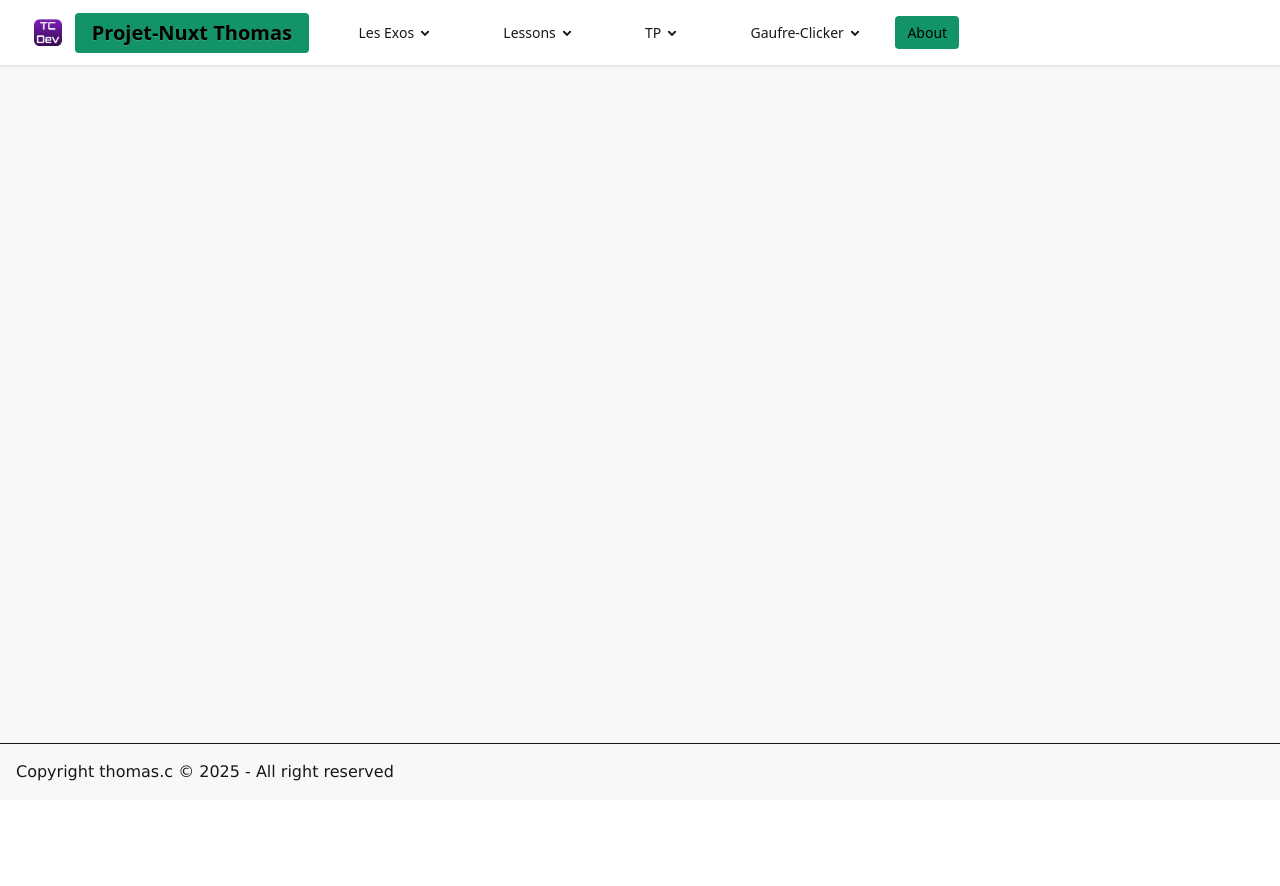
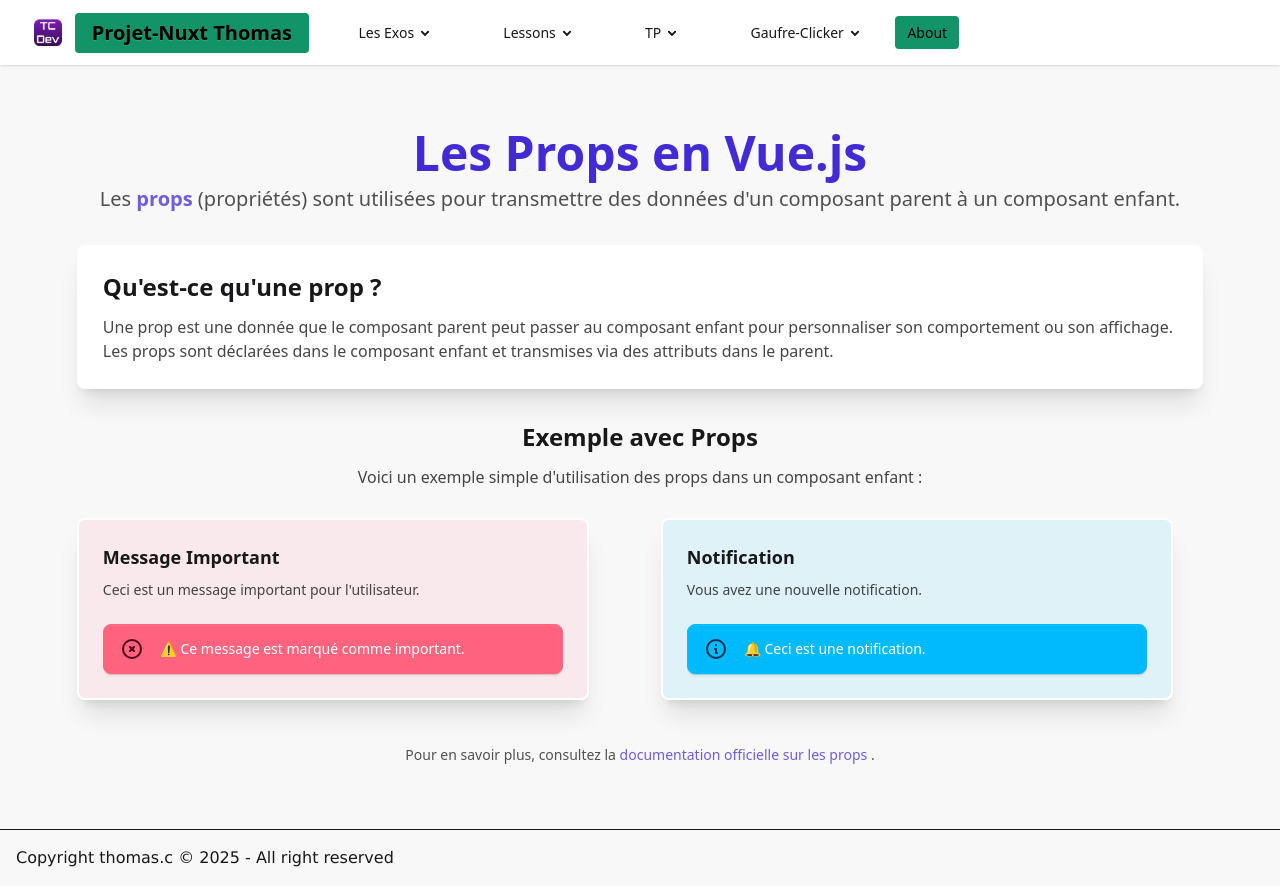
Before and after one commit to Thomasn9/Projet-nuxt, a Nuxt app: page /lessons/props in a window 1280 px wide. Before the commit the page ends 800 px from the top, so only its background shows below. Built offline with nearby package versions, Linux system fonts and the light colour scheme.

Commit message:
ajout lessons props

```diff
--- a/app/components/AppHeader.vue
+++ b/app/components/AppHeader.vue
@@ -45,7 +45,8 @@
                 <li><NuxtLink to="/lessons/dynamic-styling">Dynamic-styling</NuxtLink></li>
                 <li><NuxtLink to="/lessons/conditional-rendering">Conditional-rendering</NuxtLink></li>
                 <li><NuxtLink to="/lessons/lifecycle">Cycle de vie des composants</NuxtLink></li>
-                <li><NuxtLink to="/lessons/emit">Communication component</NuxtLink></li>
+                <li><NuxtLink to="/lessons/props">Communication component parents -> enfants</NuxtLink></li>
+                <li><NuxtLink to="/lessons/emit">Communication component enfant -> parents</NuxtLink></li>
               </ul>
             </details>
           </li>
@@ -113,7 +114,8 @@
               <li><NuxtLink to="/lessons/dynamic-styling">Dynamic-styling</NuxtLink></li>
               <li><NuxtLink to="/lessons/conditional-rendering">Conditional-rendering</NuxtLink></li>
               <li><NuxtLink to="/lessons/lifecycle">Cycle de vie des composants</NuxtLink></li>
-              <li><NuxtLink to="/lessons/emit">Communication component</NuxtLink></li>
+              <li><NuxtLink to="/lessons/props">Communication component parents -> enfants</NuxtLink></li>
+              <li><NuxtLink to="/lessons/emit">Communication component enfant -> parents</NuxtLink></li>
             </ul>
           </details>
         </li>
--- /dev/null
+++ b/app/components/MessageCard.vue
@@ -0,0 +1,53 @@
+<template>
+    <div class="card w-full max-w-lg shadow-xl" :class="{
+        'card-bordered border-error bg-error/10': type === 'important',
+        'card-bordered border-info bg-info/10': type === 'notification'
+    }">
+        <div class="card-body">
+            <h5 class="card-title text-base-content">{{ title }}</h5>
+            <p class="text-base-content opacity-80">{{ content }}</p>
+
+            <div class="mt-4">
+                <div v-if="type === 'important'" class="alert alert-error">
+                    <svg xmlns="http://www.w3.org/2000/svg" class="stroke-current shrink-0 h-6 w-6" fill="none"
+                        viewBox="0 0 24 24">
+                        <path stroke-linecap="round" stroke-linejoin="round" stroke-width="2"
+                            d="M10 14l2-2m0 0l2-2m-2 2l-2-2m2 2l2 2m7-2a9 9 0 11-18 0 9 9 0 0118 0z" />
+                    </svg>
+                    <span class="text-white">⚠️ Ce message est marqué comme important.</span>
+                </div>
+                <div v-else-if="type === 'notification'" class="alert alert-info">
+                    <svg xmlns="http://www.w3.org/2000/svg" fill="none" viewBox="0 0 24 24"
+                        class="stroke-current shrink-0 w-6 h-6">
+                        <path stroke-linecap="round" stroke-linejoin="round" stroke-width="2"
+                            d="M13 16h-1v-4h-1m1-4h.01M21 12a9 9 0 11-18 0 9 9 0 0118 0z"></path>
+                    </svg>
+                    <span class="text-white">🔔 Ceci est une notification.</span>
+                </div>
+            </div>
+        </div>
+    </div>
+</template>
+
+<script setup lang='js'>
+// import { defineProps } from 'vue'
+
+const props = defineProps({
+    title: {
+        type: String,
+        required: true
+    },
+    content: {
+        type: String,
+        required: true
+    },
+    type: {
+        type: String,
+        default: "notification"
+    }
+});
+</script>
+
+<style scoped lang="css">
+/* Les styles sont gérés par DaisyUI et Tailwind, pas de CSS supplémentaire n'est nécessaire ici. */
+</style>
--- a/app/pages/gaufre-clicker/clique-classique.vue
+++ b/app/pages/gaufre-clicker/clique-classique.vue
@@ -1,6 +1,7 @@
 <template>
 
 </template>
+
 <script setup>
 
 </script>
--- /dev/null
+++ b/app/pages/lessons/props.vue
@@ -0,0 +1,57 @@
+<template>
+    <div class="container mx-auto p-4 md:p-8">
+        <div class="text-center mb-8">
+            <h1 class="text-4xl md:text-5xl font-extrabold text-primary">Les Props en Vue.js</h1>
+            <p class="text-lg md:text-xl text-base-content opacity-75 mt-2">
+                Les <strong class="text-primary">props</strong> (propriétés) sont utilisées pour transmettre des données
+                d'un composant parent à un composant enfant.
+            </p>
+        </div>
+
+        <section id="definition" class="mb-8">
+            <div class="card bg-base-100 shadow-xl rounded-box p-6">
+                <h2 class="card-title text-2xl font-bold mb-3">Qu'est-ce qu'une prop ?</h2>
+                <p class="text-base-content opacity-80">
+                    Une prop est une donnée que le composant parent peut passer au composant enfant pour personnaliser
+                    son comportement ou son affichage.
+                    Les props sont déclarées dans le composant enfant et transmises via des attributs dans le parent.
+                </p>
+            </div>
+        </section>
+
+        <section id="example" class="mb-8">
+            <h2 class="font-bold text-2xl mb-3 text-center">Exemple avec Props</h2>
+            <p class="text-base-content opacity-80 mb-4 text-center">Voici un exemple simple d'utilisation des props
+                dans un composant enfant :</p>
+            <div class="flex flex-col lg:flex-row gap-4 justify-center">
+                <div class="w-full lg:w-1/2">
+                    <MessageCard title="Message Important" content="Ceci est un message important pour l'utilisateur."
+                        type="important" />
+                </div>
+                <div class="w-full lg:w-1/2">
+                    <MessageCard title="Notification" content="Vous avez une nouvelle notification."
+                        type="notification" />
+                </div>
+            </div>
+        </section>
+
+        <div class="text-center mt-8">
+            <p class="text-sm opacity-75">
+                Pour en savoir plus, consultez la
+                <a href="https://vuejs.org/guide/essentials/props.html" class="link link-hover link-primary"
+                    target="_blank">
+                    documentation officielle sur les props
+                </a>.
+            </p>
+        </div>
+    </div>
+</template>
+
+
+<script setup lang='js'>
+// import MessageCard from '../../components/message-card.vue';
+</script>
+
+<style scoped lang="css">
+/* Les styles sont gérés par DaisyUI et Tailwind, pas de CSS nécessaire ici. */
+</style>
```
